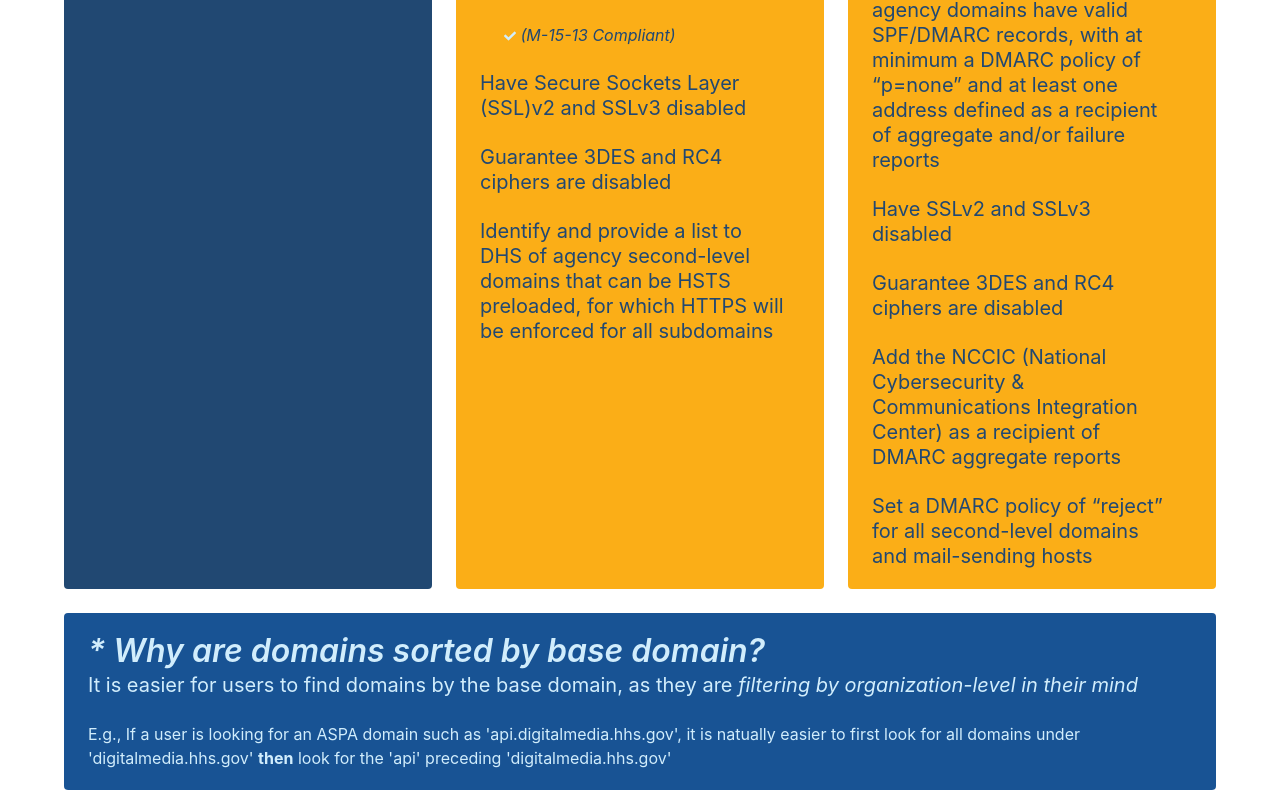
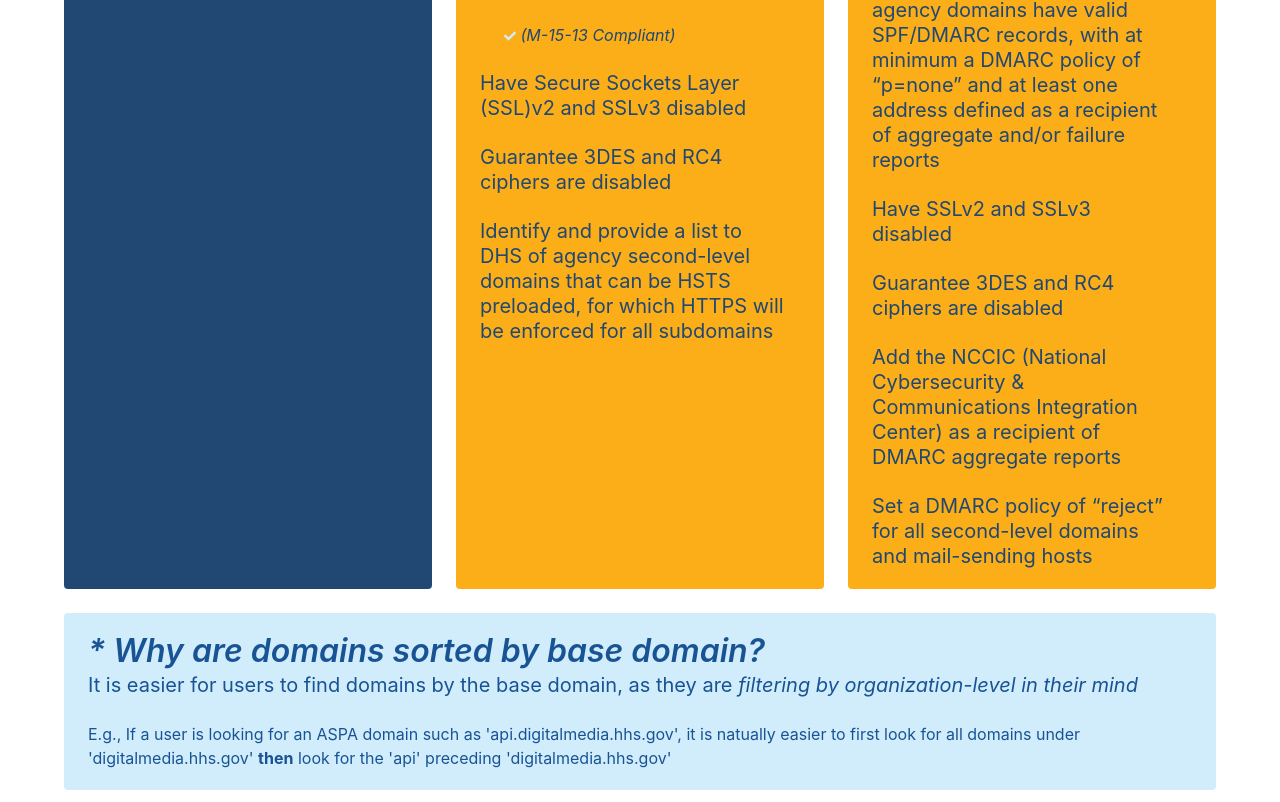
Before and after one commit to KenAustria/aws-crud-app, a React (Create React App) app: page / in a window 1280 px wide. Shown: the part 1498-2300 px from the top of the page. Built offline with nearby package versions, Linux system fonts and the light colour scheme.

Commit message:
Running prettier and linter, and staging, comitting and pushing to branch

```diff
--- a/src/components/App.js
+++ b/src/components/App.js
@@ -232,17 +232,15 @@ const App = () => {
         <div className="tile is-vertical">
           <div className="tile">
             <div className="tile is-parent is-12">
-              <article className="tile is-child notification" style={backgroundFour}>
+              <article className="tile is-child notification" style={backgroundThree}>
                 <p className="title is-italic">* Why are domains sorted by base domain?</p>
                 <p className="subtitle">
-                  It is easier for users to find domains by the base domain, as they are{' '}
-                  <span className="is-italic">filtering by organization-level in their mind</span>
+                  It is easier for users to find domains by the base domain, as they are <span className="is-italic">filtering by organization-level in their mind</span>
                 </p>
                 <p className="content">
                   {' '}
                   E.g., If a user is looking for an ASPA domain such as 'api.digitalmedia.hhs.gov',
-                  it is natually easier to first look for all domains under 'digitalmedia.hhs.gov'{' '}
-                  <span className="has-text-weight-bold">then</span> look for the 'api' preceding
+                  it is natually easier to first look for all domains under 'digitalmedia.hhs.gov' <span className="has-text-weight-bold">then</span> look for the 'api' preceding
                   'digitalmedia.hhs.gov'
                 </p>
               </article>
```
